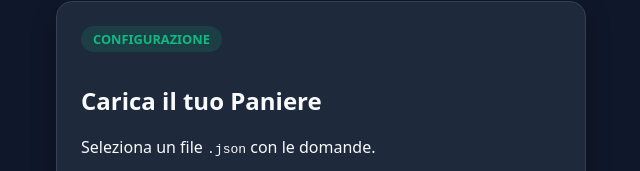
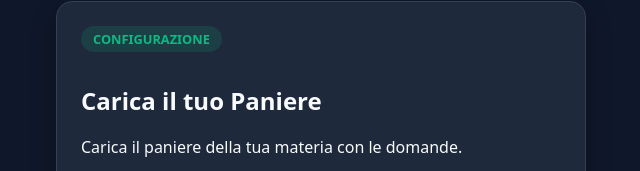
Before and after one commit to rubinomichele96-bit/quiz.ecampus, a plain HTML site: page index.html in a window 1280 px wide. Shown: the part 271-442 px from the top of the page, without its empty margins (319-959 px from the left). Drawn offline with Linux system fonts and the light colour scheme.

Commit message:
Update file upload instruction text in index.html
cambiata scritta interfaccia sul caricamento file

```diff
--- a/index.html
+++ b/index.html
@@ -30,7 +30,7 @@
     <div id="screen-setup">
       <span class="badge">Configurazione</span>
       <h2>Carica il tuo Paniere</h2>
-      <p>Seleziona un file <code>.json</code> con le domande.</p>
+      <p>Carica il paniere della tua materia con le domande.</p>
       <div class="file-upload-box">
         <label for="json-input" class="btn-upload">📁 Sfoglia File</label>
         <input type="file" id="json-input" accept=".json, application/json, text/plain">
```
